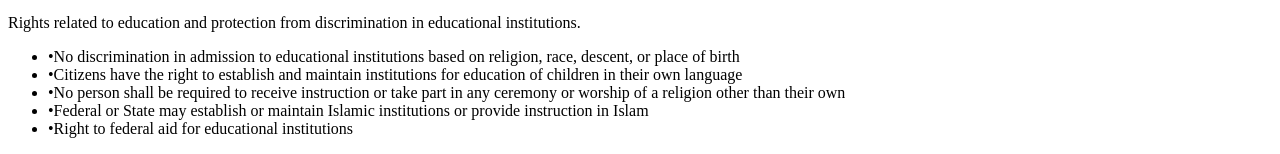
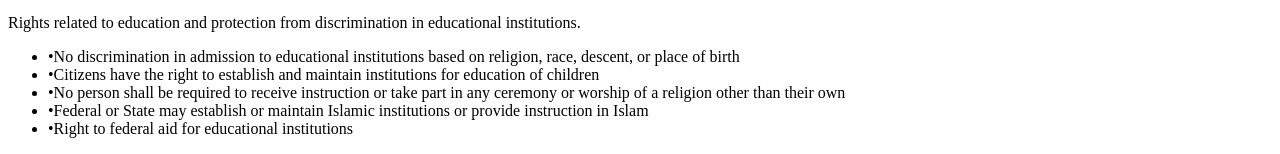
Before and after one commit to hamkasu/mp-dashboard, a React (Vite) app in the folder client/: page /fundamental-rights in a window 1280 px wide. Shown: the part 2260-2414 px from the top of the page. Built offline with nearby package versions, Linux system fonts and the light colour scheme; no server answers; a web font is replaced by a local one.

Commit message:
Update education rights text in Article 12
Remove "in their own language" from the citizen education rights text to simplify the statement.

```diff
--- a/client/src/pages/FundamentalRights.tsx
+++ b/client/src/pages/FundamentalRights.tsx
@@ -114,7 +114,7 @@ export default function FundamentalRights() {
           summary: "Rights related to education and protection from discrimination in educational institutions.",
           points: [
             "No discrimination in admission to educational institutions based on religion, race, descent, or place of birth",
-            "Citizens have the right to establish and maintain institutions for education of children in their own language",
+            "Citizens have the right to establish and maintain institutions for education of children",
             "No person shall be required to receive instruction or take part in any ceremony or worship of a religion other than their own",
             "Federal or State may establish or maintain Islamic institutions or provide instruction in Islam",
             "Right to federal aid for educational institutions"
```
